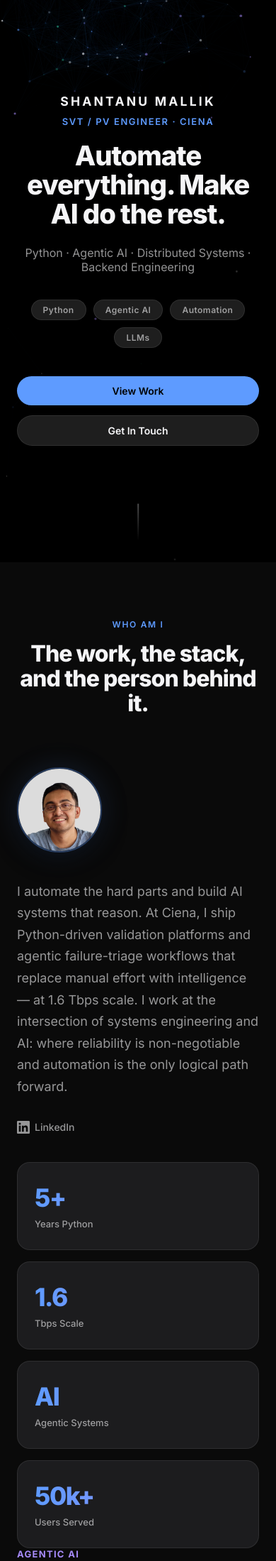
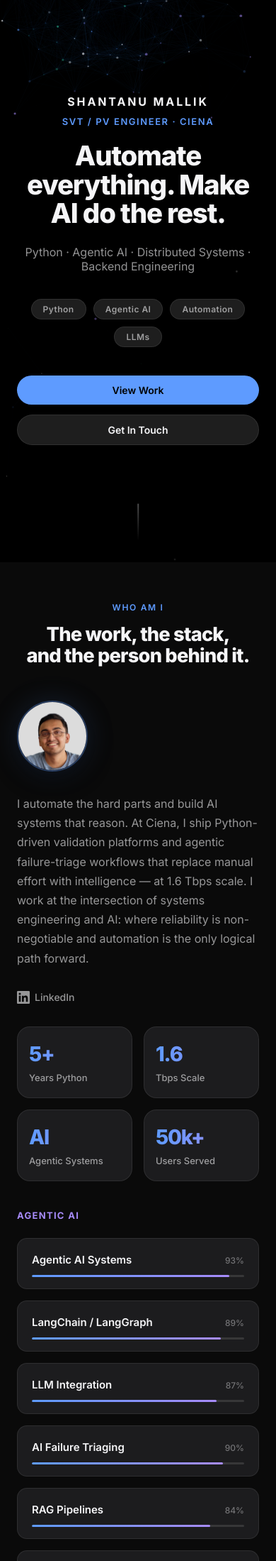
Before and after one commit to shantanumallik/portfolio, a Flask app: page / in a window 390 px wide. Shown: the part 52-2251 px from the top of the page at 71% size. Run offline with Flask 3, Linux system fonts and the light colour scheme; data comes from the database, SQL or seed files in the repository.

Commit message:
Mobile responsiveness improvements

```diff
--- a/app/static/css/main.css
+++ b/app/static/css/main.css
@@ -426,6 +426,10 @@ a { color: inherit; text-decoration: none; }
 }
 
 /* ── Skills ───────────────────────────────────────────────── */
+.skills-merged {
+  margin-top: 72px;
+}
+
 .skill-group { margin-bottom: 56px; }
 
 .skill-group__title {
@@ -777,25 +781,53 @@ a { color: inherit; text-decoration: none; }
 
 
 /* ── Mobile ───────────────────────────────────────────────── */
+@media (max-width: 900px) {
+  .about__grid { grid-template-columns: 160px 1fr; grid-template-rows: auto auto; gap: 32px; }
+  .about__stats { grid-column: 1 / -1; grid-template-columns: repeat(4, 1fr); }
+}
+
 @media (max-width: 768px) {
   .nav__links { display: none; position: absolute; top: var(--nav-h); left: 0; right: 0; background: rgba(0,0,0,0.97); flex-direction: column; gap: 0; padding: 12px 0; border-bottom: 1px solid var(--border); }
   .nav__links.open { display: flex; }
   .nav__links a { padding: 14px 24px; font-size: 16px; }
   .nav__hamburger { display: flex; }
 
-  .about__grid { grid-template-columns: 1fr; gap: 40px; }
+  .about__grid { grid-template-columns: 1fr; gap: 32px; }
   .about__photo { justify-content: flex-start; }
-  .about__photo-wrap { width: 120px; height: 120px; }
-  .about__stats { grid-template-columns: 1fr 1fr; }
+  .about__photo-wrap { width: 100px; height: 100px; }
+  .about__stats { grid-column: auto; grid-template-columns: 1fr 1fr; }
+  .about__bio p { font-size: 16px; }
+
+  .skills-merged { margin-top: 40px; }
+
+  .section { padding: 72px 0; }
+  .section__header { margin-bottom: 48px; }
+
+  .timeline { padding-left: 28px; }
+  .timeline__card { padding: 20px 18px; }
+  .timeline__role { font-size: 17px; }
+  .timeline__dot { left: -23px; }
+  .timeline::before { left: 7px; }
+
   .contact__grid { grid-template-columns: 1fr; gap: 40px; }
+  .contact__email { font-size: 1.2rem; }
   .form-row { grid-template-columns: 1fr; }
-  .section { padding: 80px 0; }
+
+  .flash-container { right: 12px; left: 12px; }
+  .flash { font-size: 13px; }
+
+  .footer__inner { flex-direction: column; align-items: flex-start; }
 }
 
 @media (max-width: 480px) {
   .hero__ctas { flex-direction: column; align-items: stretch; }
   .projects-grid { grid-template-columns: 1fr; }
-  .about__stats { grid-template-columns: 1fr; }
+  .about__stats { grid-template-columns: 1fr 1fr; }
+  .stat-card { padding: 20px 16px; }
+  .stat-card__number { font-size: 1.8rem; }
+  .section { padding: 56px 0; }
+  .section__title { font-size: clamp(1.6rem, 7vw, 2.4rem); }
+  .hero__name { font-size: 1rem; }
 }
 
 
```
